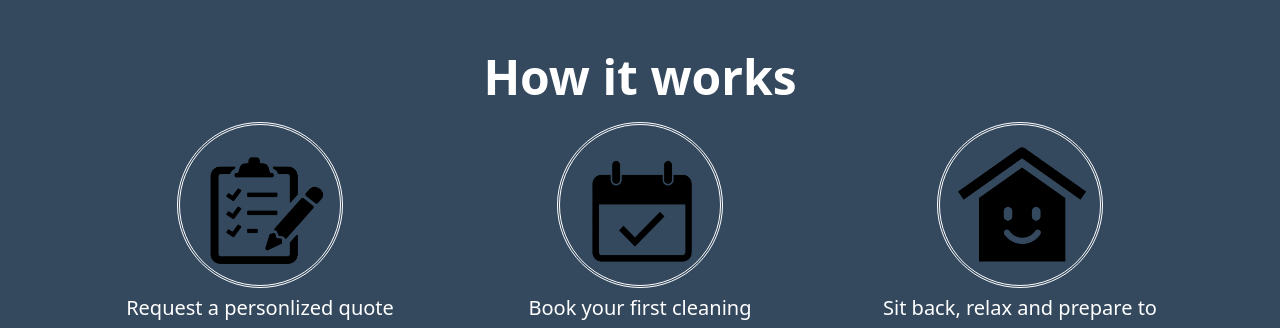
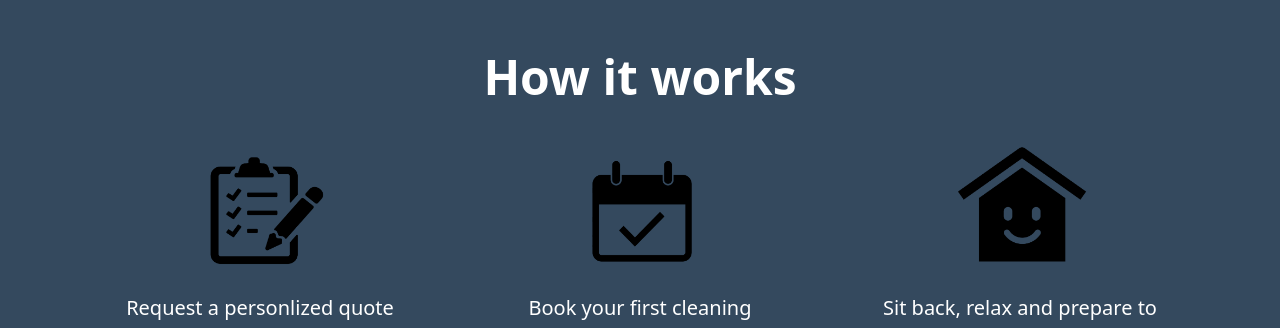
Before and after one commit to LiamZ34/client-cleaning-service, a React (Create React App) app: page / in a window 1280 px wide. Shown: the part 1160-1488 px from the top of the page. Built offline with nearby package versions, Linux system fonts and the light colour scheme.

Commit message:
changed it so only the reviews has outline and not why-how section

```diff
--- a/src/Home.css
+++ b/src/Home.css
@@ -132,7 +132,7 @@
 .row {
   text-align: center;
 }
-.row img {
+.review-img {
   outline-style: double;
 }
 
--- a/src/Home.js
+++ b/src/Home.js
@@ -111,20 +111,20 @@ const Home = () => {
       <div className="container marketing">
     <div className="row">
       <div className="col-lg-4">
-      <img src={cheryl} alt='logo' className='rounded-circle' width="140" height="140" />
+      <img src={cheryl} alt='logo' className='rounded-circle review-img' width="140" height="140" />
         <h2>Cheryl</h2>
         <p>Some representative placeholder content for the three columns of text below the carousel. This is the first column.</p>
         <p><a className="btn btn-secondary" href="#">View details &raquo;</a></p>
       </div>
       <div className="col-lg-4">
-      <img src={lisa} alt='logo' className='rounded-circle' width="140" height="140" />
+      <img src={lisa} alt='logo' className='rounded-circle review-img' width="140" height="140" />
         <h2>Lisa</h2>
         <p>Another exciting bit of representative placeholder content. This time, we've moved on to the second column.</p>
         <p><a className="btn btn-secondary" href="#">View details &raquo;</a></p>
       </div>
       <div className="col-lg-4">
         {/* <svg className="bd-placeholder-img rounded-circle " width="140" height="140" xmlns="http://www.w3.org/2000/svg" role="img" aria-label="Placeholder: 140x140" preserveAspectRatio="xMidYMid slice" focusable="false"><title>Placeholder</title><rect width="100%" height="100%" fill="#777"/><text x="50%" y="50%" fill="#777" dy=".3em">140x140</text></svg> */}
-        <img src={amy} alt='logo' className='rounded-circle' width="140" height="140" />
+        <img src={amy} alt='logo' className='rounded-circle review-img' width="140" height="140" />
         <h2>Amy</h2>
         <p>And lastly this, the third column of representative placeholder content.</p>
         <p><a className="btn btn-secondary" href="#">View details &raquo;</a></p>
```
